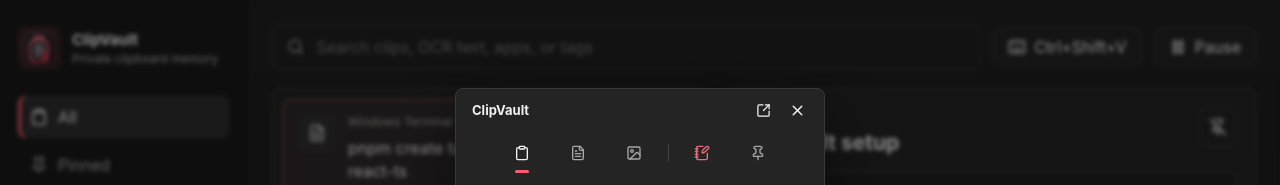
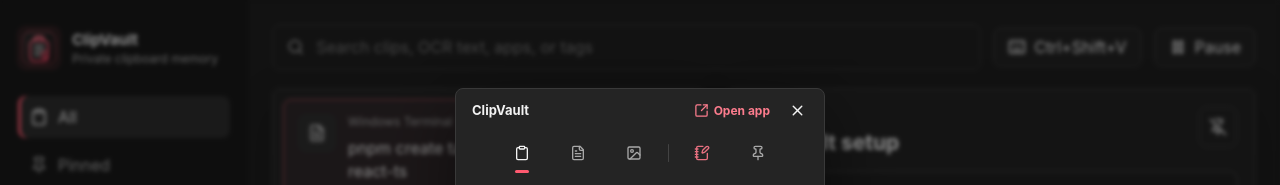
Before and after one commit to AMIRSRAD/ClipVault, a React (Vite) app: page / in a window 1280 px wide. Both pictures are taken after a click on the button "Ctrl+Shift+V". Shown: the top 185 px of the page. Built offline with nearby package versions, Linux system fonts and the light colour scheme.

Commit message:
Make popup open app action visible

```diff
--- a/src/App.tsx
+++ b/src/App.tsx
@@ -871,6 +871,7 @@
           <div className="palette-window-actions">
             <button className="palette-title-button" onClick={() => openMainWindow()} title="Open ClipVault">
               <SquareArrowOutUpRight size={15} />
+              <span>Open app</span>
             </button>
             <button className="palette-close" onClick={onClose} title="Close">
               <X size={17} />
--- a/src/styles.css
+++ b/src/styles.css
@@ -778,15 +778,28 @@
 
 .palette-close,
 .palette-title-button {
-  display: grid;
-  place-items: center;
-  width: 30px;
+  display: inline-flex;
+  align-items: center;
+  justify-content: center;
+  gap: 5px;
   height: 30px;
   border: 0;
   border-radius: 6px;
   background: transparent;
   color: var(--text);
   -webkit-app-region: no-drag;
+}
+
+.palette-close {
+  width: 30px;
+}
+
+.palette-title-button {
+  width: auto;
+  padding: 0 8px;
+  color: color-mix(in srgb, var(--accent) 78%, var(--text));
+  font-size: 12px;
+  font-weight: 700;
 }
 
 .palette-close:hover,
```
